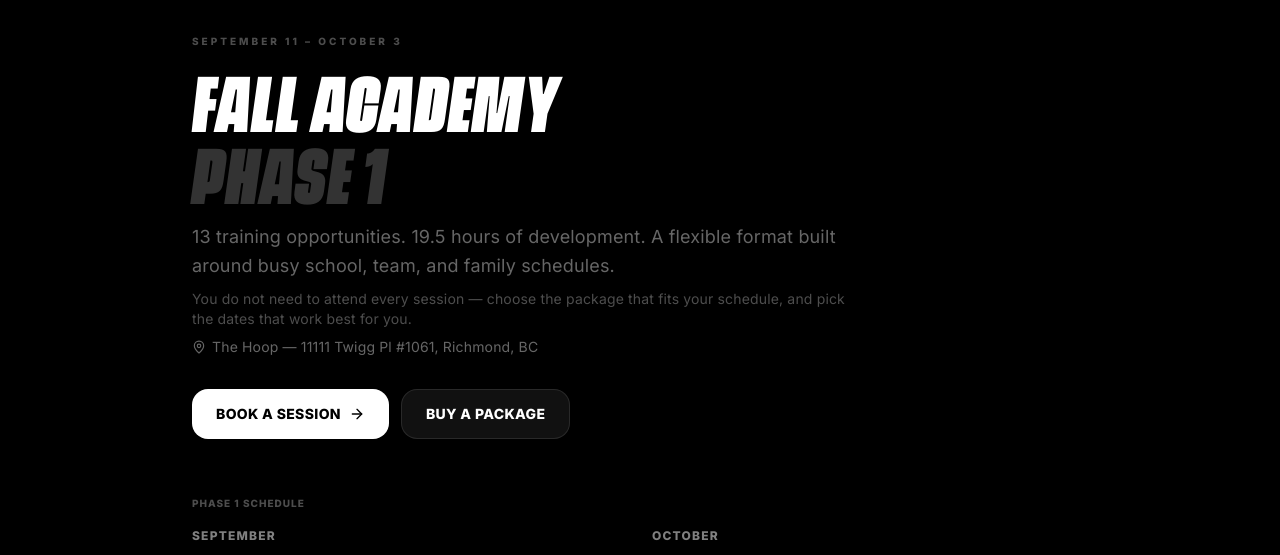
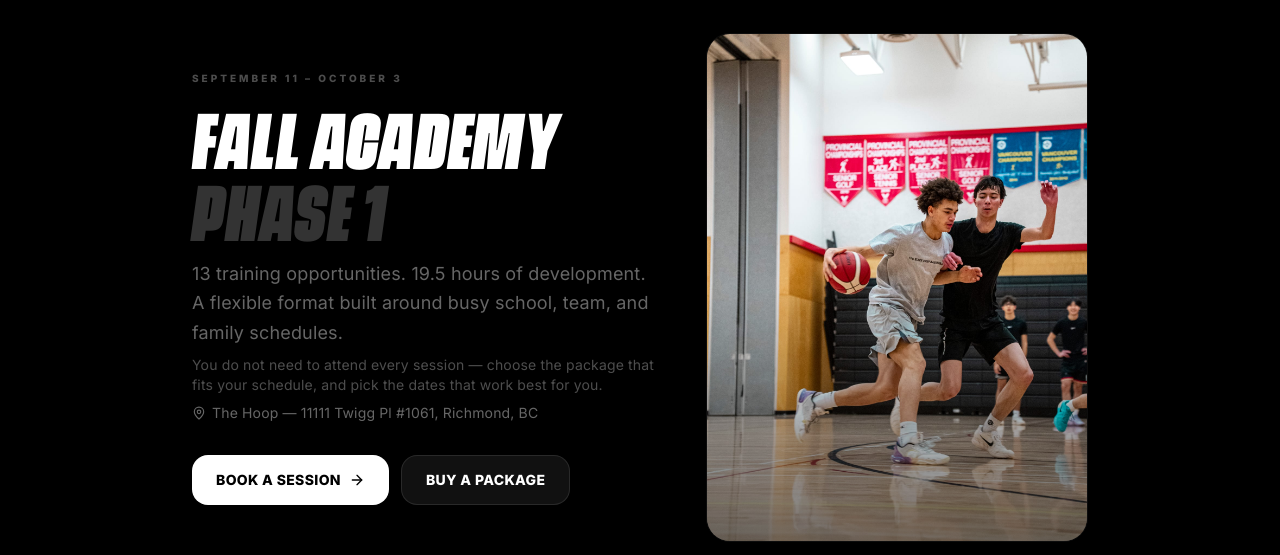
Before and after one commit to vantivemedia/LTS, a Next.js app: page /fall-programming in a window 1280 px wide. Shown: the part 156-711 px from the top of the page. Built offline with nearby package versions, Linux system fonts and the light colour scheme; no server answers.

Commit message:
Add training photo to Fall Academy hero (two-column on desktop, stacked on mobile)

```diff
--- a/app/fall-programming/page.tsx
+++ b/app/fall-programming/page.tsx
@@ -1,6 +1,7 @@
 "use client";
 
 import Link from "next/link";
+import Image from "next/image";
 import { ArrowLeft, ArrowRight, Mail, MapPin } from "lucide-react";
 import { trackEvent } from "@/lib/analytics";
 
@@ -75,6 +76,8 @@ export default function FallProgrammingPage() {
             <ArrowLeft className="w-3 h-3" /> Back
           </Link>
 
+          <div className="lg:grid lg:grid-cols-[1.1fr_0.9fr] lg:gap-12 lg:items-center">
+            <div>
               <p className="text-[10px] font-black text-white/30 uppercase tracking-[0.3em] mb-3">
                 September 11 – October 3
               </p>
@@ -86,11 +89,11 @@ export default function FallProgrammingPage() {
                 <br />
                 <span className="text-white/20">Phase 1</span>
               </h1>
-          <p className="text-white/40 text-lg leading-relaxed max-w-2xl mb-2">
+              <p className="text-white/40 text-lg leading-relaxed mb-2">
                 13 training opportunities. 19.5 hours of development. A flexible format built around busy school,
                 team, and family schedules.
               </p>
-          <p className="text-white/30 text-sm max-w-2xl mb-2">
+              <p className="text-white/30 text-sm mb-2">
                 You do not need to attend every session — choose the package that fits your schedule, and pick the
                 dates that work best for you.
               </p>
@@ -115,6 +118,20 @@ export default function FallProgrammingPage() {
                 >
                   Buy a Package
                 </Link>
+              </div>
+            </div>
+
+            <div className="mt-10 lg:mt-0 relative rounded-3xl overflow-hidden aspect-[4/5] lg:aspect-[3/4] border border-white/5">
+              <Image
+                src="/images/fall-academy-training.jpg"
+                alt="LTS Elite Prep athletes in a live 1-on-1 drill at The Hoop"
+                fill
+                className="object-cover"
+                sizes="(max-width: 1024px) 100vw, 40vw"
+                priority
+              />
+              <div className="absolute inset-0 bg-gradient-to-t from-black/50 via-transparent to-transparent pointer-events-none" />
+            </div>
           </div>
         </div>
 
```
Also changed, not shown: public/images/fall-academy-training.jpg (added). Lines whose indentation alone changed are shown as unchanged.
